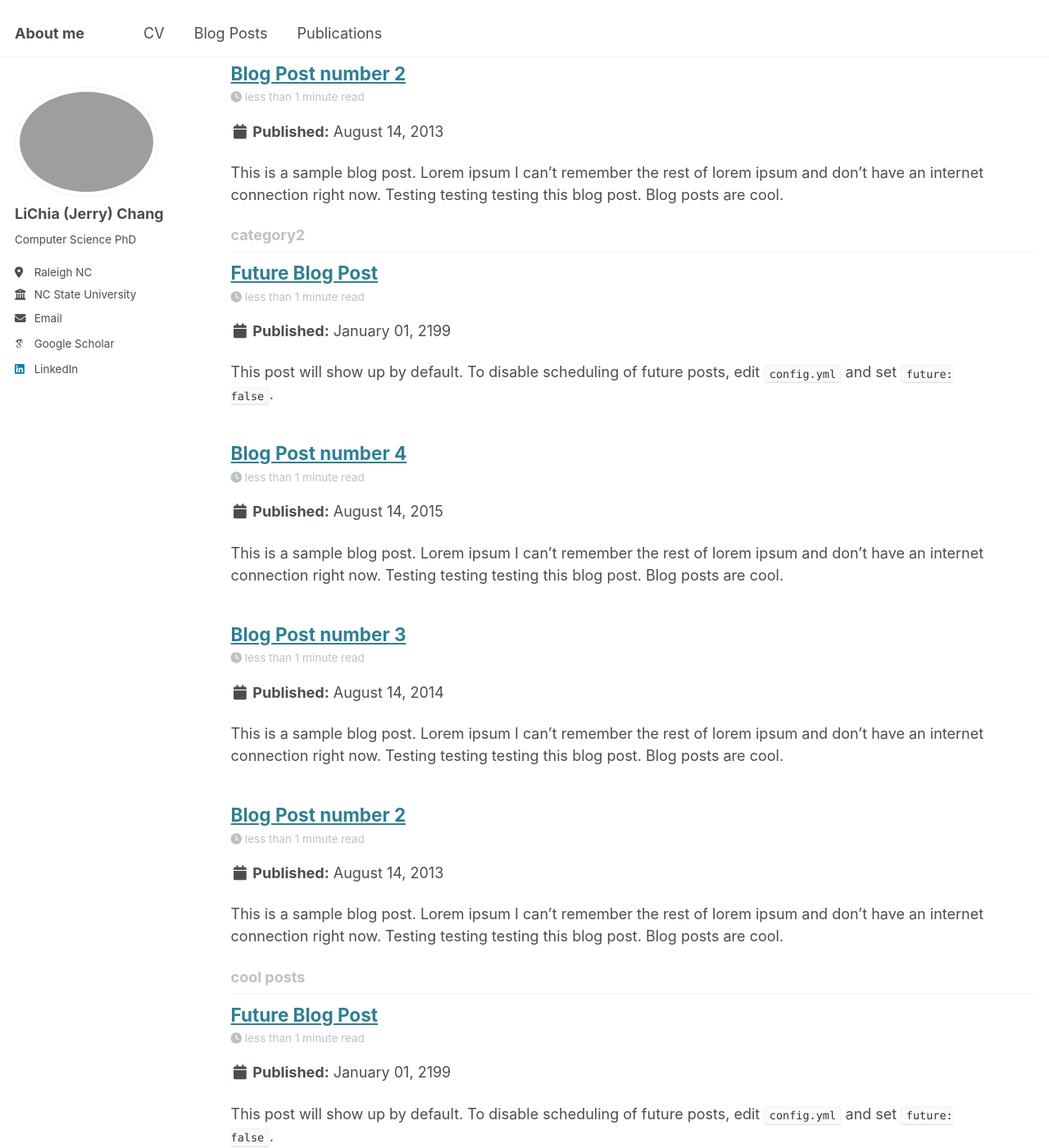
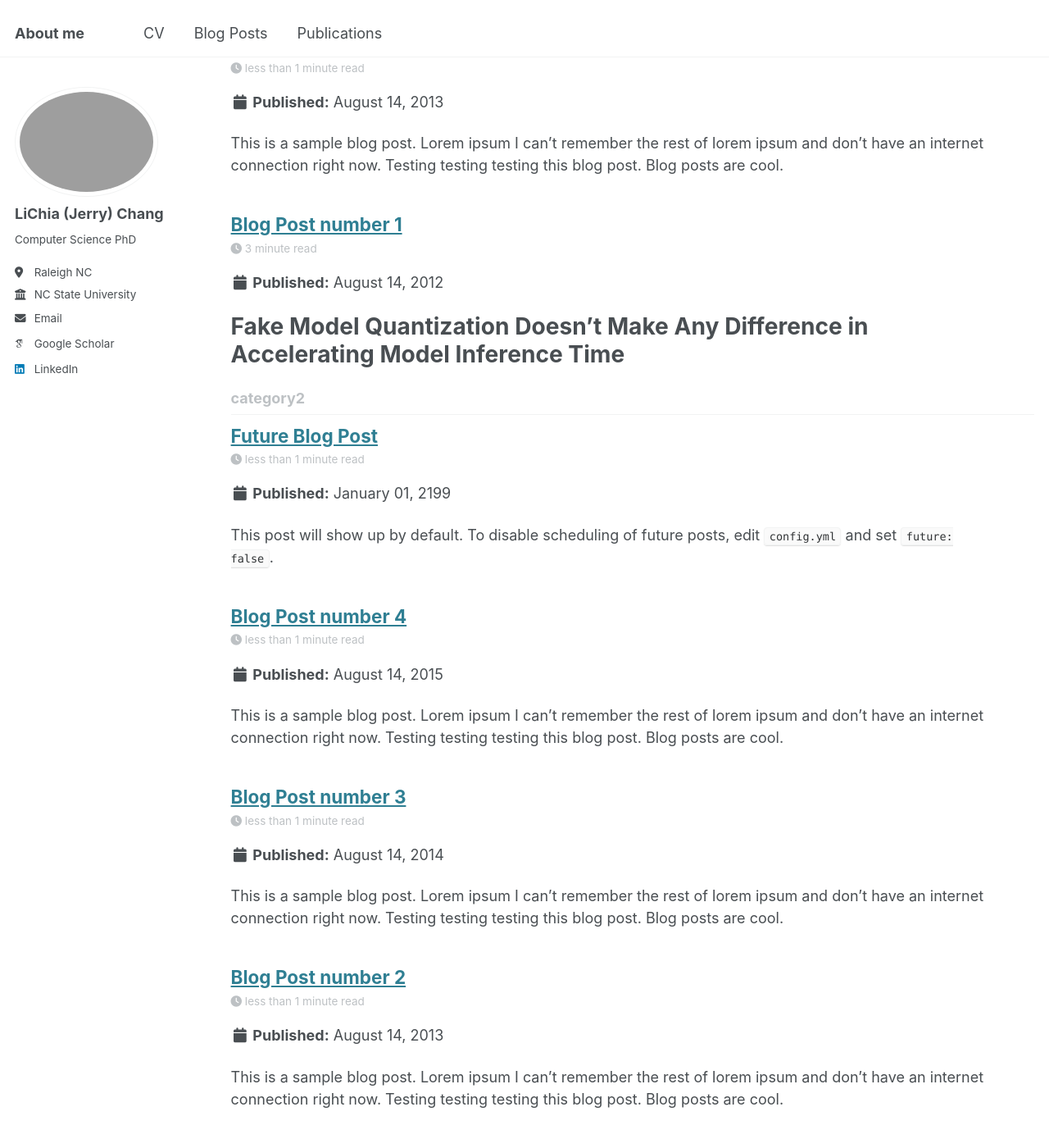
Before and after one commit to lichchang/lichchang.github.io, a Jekyll site: the page built from _pages/tag-archive.html, in a window 1280 px wide and 1400 px high, scrolled down 823 px. Shown: the whole window at 82% size. Built offline with Jekyll 4.4.1, drawn with Linux system fonts in a browser that asks for light colours; some web fonts are replaced; some of the changed text lies outside the part shown.

Commit message:
Update 2025-02-25-blog-post-1.md

```diff
--- a/_posts/2025-02-25-blog-post-1.md
+++ b/_posts/2025-02-25-blog-post-1.md
@@ -1,3 +1,19 @@
+---
+title: 'Blog Post number 1'
+date: 2012-08-14
+permalink: /posts/2012/08/blog-post-1/
+tags:
+  - cool posts
+  - category1
+  - category2
+---
+
+
+
+# Fake Model Quantization Doesn't Make Any Difference in Accelerating Model Inference Time
+
+## Introduction
+
 ---
 title: 'Fake Model Quantization Doesn't Make Any Difference in Accelerating Model Inference Time'
 date: 2025-02-25
```
Also changed, not shown: other parts of _posts/2025-02-25-blog-post-1.md (+0 -3 lines).
